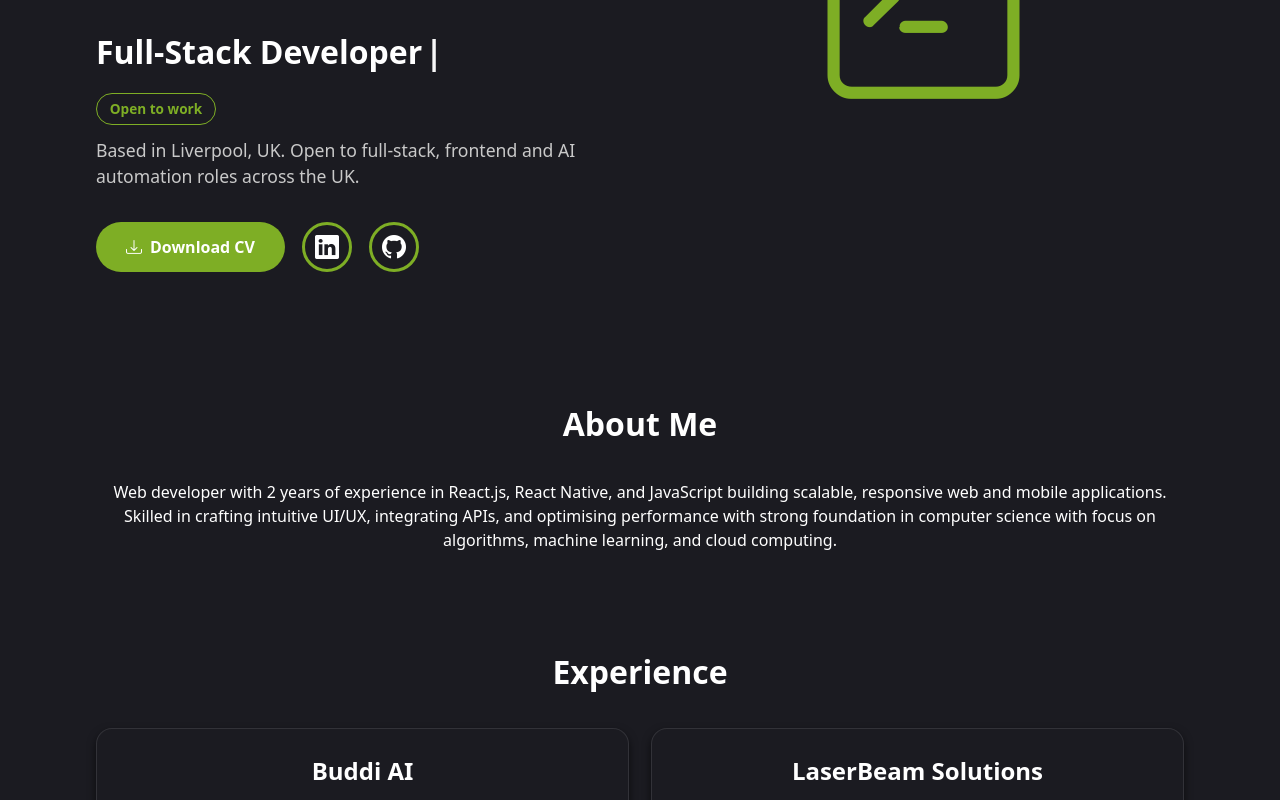
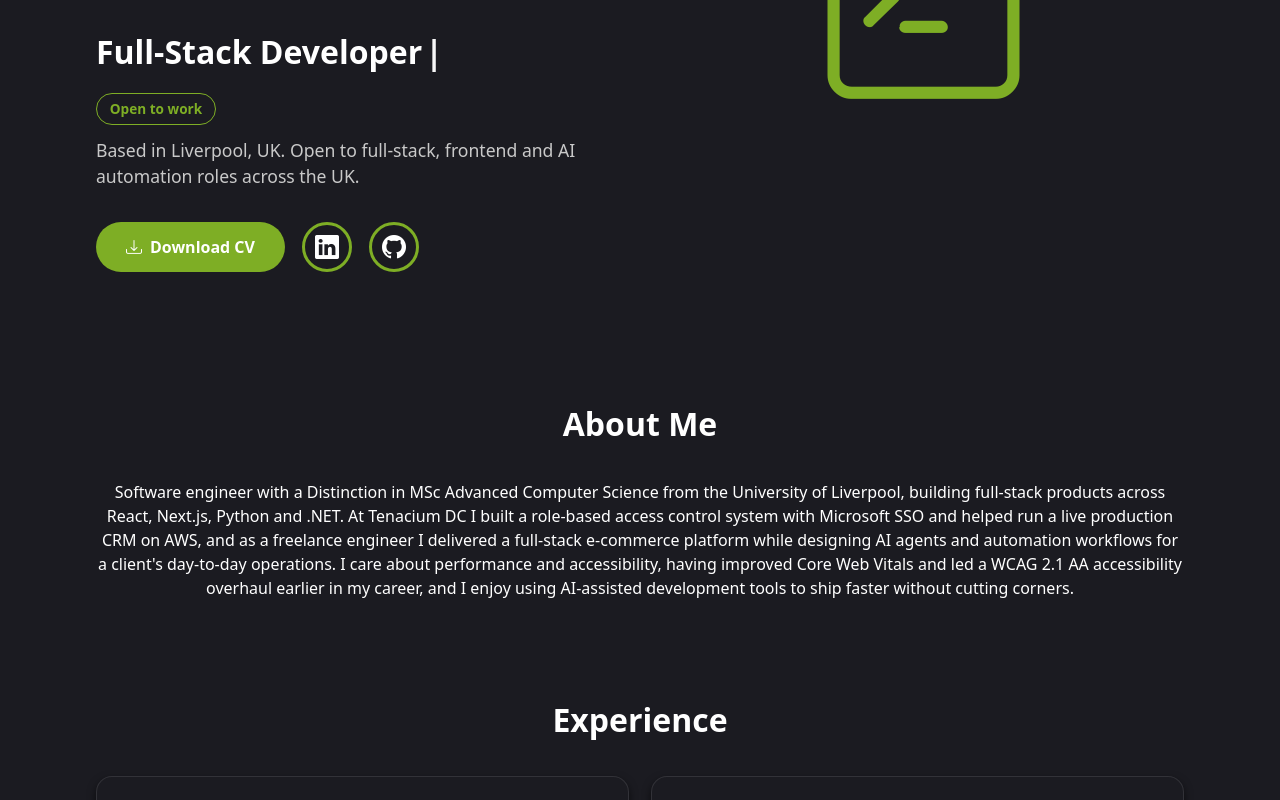
Before and after one commit to Deepuprem2001/DPK.dev, a React (Vite) app: page / in a window 1280 px wide. Shown: the part 485-1285 px from the top of the page. Built offline with nearby package versions, Linux system fonts and the light colour scheme.

Commit message:
Rewrite About Me summary with current experience and education

```diff
--- a/src/sections/AboutMe.jsx
+++ b/src/sections/AboutMe.jsx
@@ -8,9 +8,13 @@ function AboutMe(){
         <div className="AboutMeSection">
             <div className="AboutMeContent">
                 <p className="AboutMeTitle">About Me</p>
-                Web developer with 2 years of experience in React.js, React Native, and JavaScript building scalable, responsive web
-                and mobile applications. Skilled in crafting intuitive UI/UX, integrating APIs, and optimising performance with strong
-                foundation in computer science with focus on algorithms, machine learning, and cloud computing.
+                Software engineer with a Distinction in MSc Advanced Computer Science from the University of Liverpool, building
+                full-stack products across React, Next.js, Python and .NET. At Tenacium DC I built a role-based access control
+                system with Microsoft SSO and helped run a live production CRM on AWS, and as a freelance engineer I delivered a
+                full-stack e-commerce platform while designing AI agents and automation workflows for a client&apos;s day-to-day
+                operations. I care about performance and accessibility, having improved Core Web Vitals and led a WCAG 2.1 AA
+                accessibility overhaul earlier in my career, and I enjoy using AI-assisted development tools to ship faster without
+                cutting corners.
             </div>
         </div>
 
```
